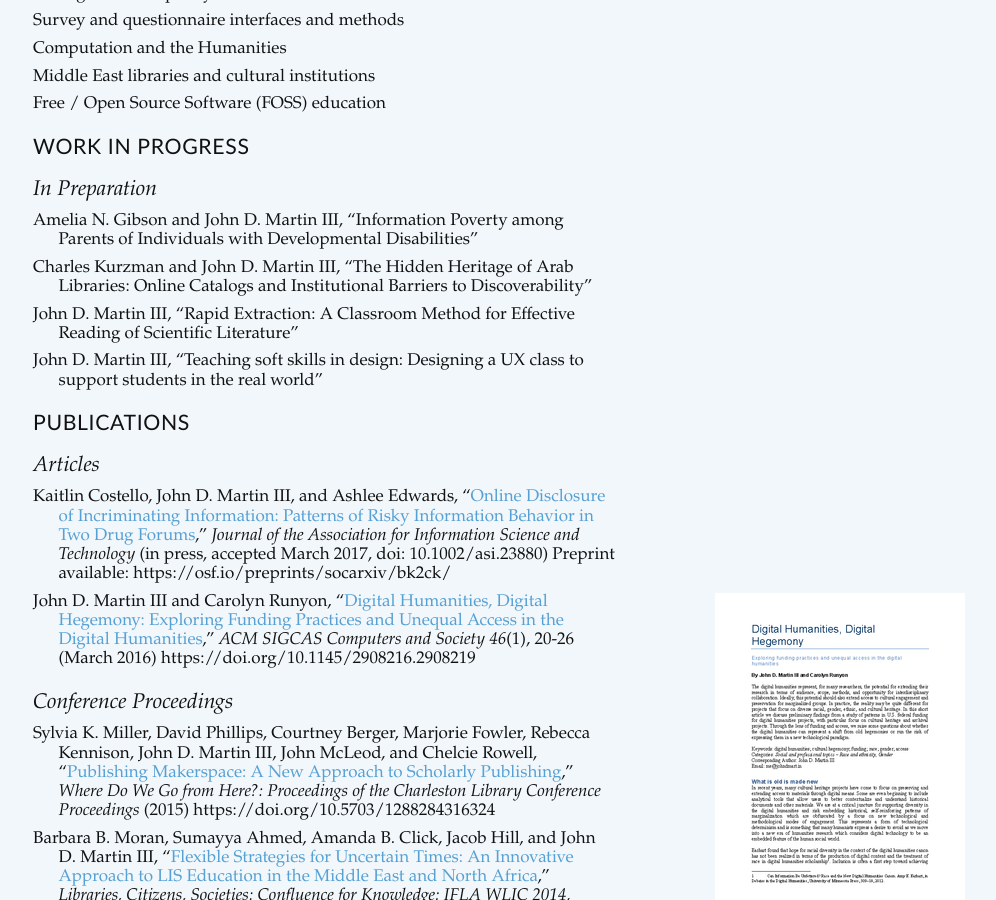
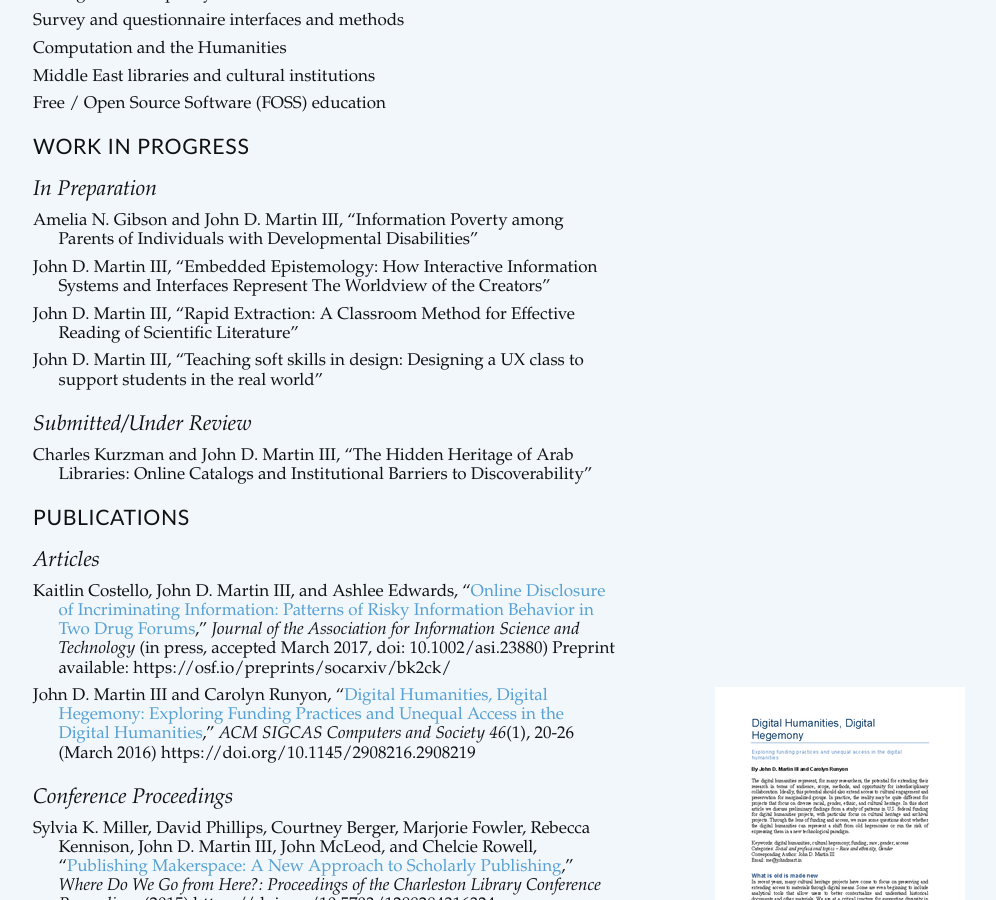
Before and after one commit to jdmar3/jdmar3.github.io, a Jekyll site: the page built from cv/index.md, in a window 1280 px wide and 900 px high, scrolled down 785 px. Shown: the whole window, without its empty margins (47-1043 px from the left). Built offline with Jekyll 4.4.1, drawn with Linux system fonts in a browser that asks for light colours; some web fonts are replaced; Markdown is read by kramdown in place of the engine named in the settings; some of the changed text lies outside the part shown.

Commit message:
update CV

```diff
--- a/cv/index.md
+++ b/cv/index.md
@@ -48,9 +48,13 @@ PhD student in the School of Information and Library Science at the University o
 ## In Preparation
 
 - Amelia N. Gibson and John D. Martin III, "Information Poverty among Parents of Individuals with Developmental Disabilities"
-- Charles Kurzman and John D. Martin III, "The Hidden Heritage of Arab Libraries: Online Catalogs and Institutional Barriers to Discoverability"
+- John D. Martin III, "Embedded Epistemology: How Interactive Information Systems and Interfaces Represent The Worldview of the Creators"
 - John D. Martin III, "Rapid Extraction: A Classroom Method for Effective Reading of Scientific Literature"
 - John D. Martin III, "Teaching soft skills in design: Designing a UX class to support students in the real world"
+
+## Submitted/Under Review
+
+- Charles Kurzman and John D. Martin III, "The Hidden Heritage of Arab Libraries: Online Catalogs and Institutional Barriers to Discoverability"
 
 # Publications
 
@@ -162,8 +166,10 @@ Computer Science," *HASTAC 2016: Impact: Variation, Innovation, Action,* Arizona
 # Media Coverage
 
 - Patrick Seelinger, "[Scraping for Secrets on Online Drug Forums](http://endeavors.unc.edu/scraping_for_secrets_on_online_drug_forums)," *Endeavors* (ISSN 1933-4338) (20 October 2016)
+{% comment %}
 - Shalini Karnani, "Modern Religion and Spirituality Series II," Just Friendly Advice, WKMI TalkRadio 1360AM, Kalamazoo, MI, Invited Guest (29 July 2007)
 - Shalini Karnani, "Modern Religion and Spirituality Series I," Just Friendly Advice, WKMI TalkRadio 1360AM, Kalamazoo, MI, Invited Guest (24 June 2007)
+{% endcomment %}
 
 # Workshops
 
@@ -195,8 +201,8 @@ Computer Science," *HASTAC 2016: Impact: Variation, Innovation, Action,* Arizona
 
 # Community and Service Activities
 
-- Nominating committee for executive officers, ACM SIGCAS Computing and Society (2016)
-- Events officer, ASIS&T Special Interest Group on Arts and Humanities (SIG-AH) (2016-2017)
+- Nominating Committee for Executive Officers, ACM SIGCAS Computing and Society (2016)
+- Events Officer, ASIS&T Special Interest Group on Arts and Humanities (SIG-AH) (2016-2017)
 - Digital Humanities Editor, ACM SIGCAS Computing and Society (2016-2017)
 - Doctoral Student Representative, Personnel Committee, School of Information and Library Science, University of North Carolina at Chapel Hill (2014-2015)
 - Doctoral Student Representative, Research and Doctoral Committee, School of Information and Library Science, University of North Carolina at Chapel Hill (2013-2014 academic year)
```
Also changed, not shown: published/lismena.png (added).
